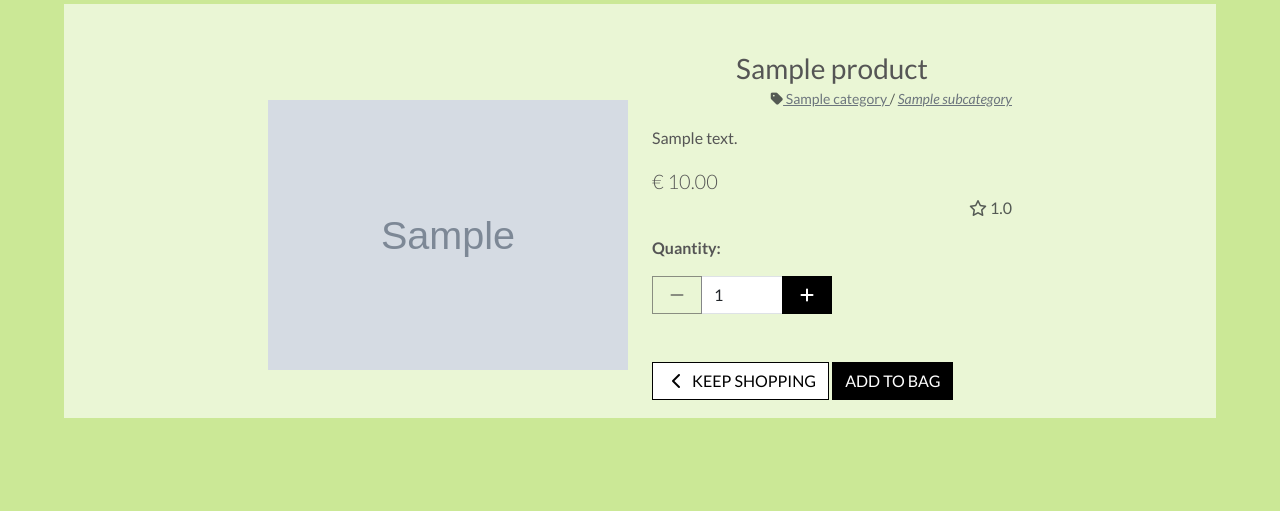
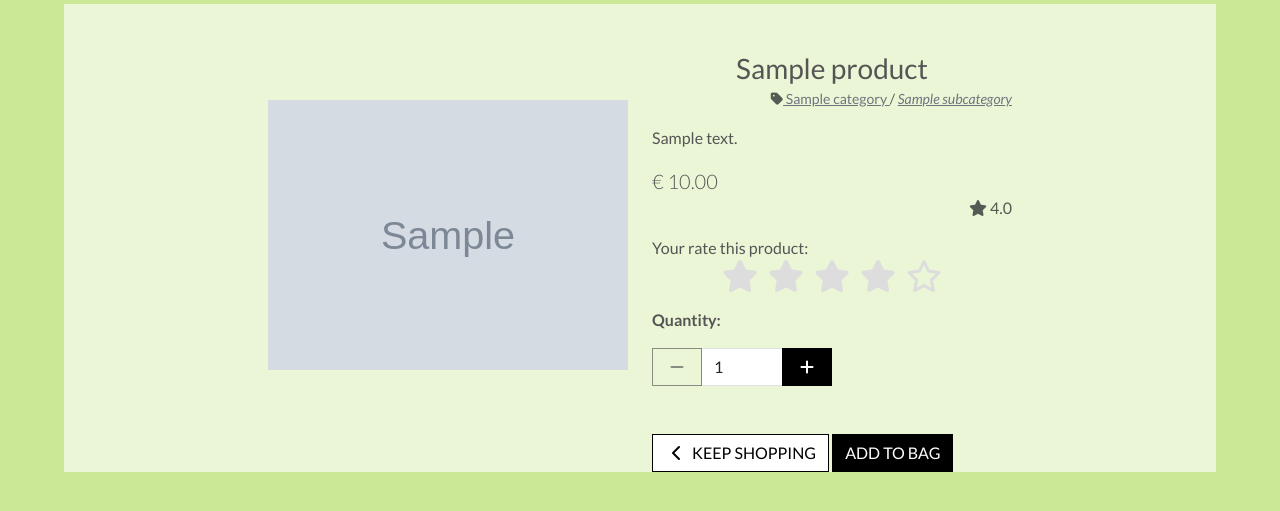
Before and after one commit to TeRRaeB/Project_5, a Django app: page /products/1 in a window 1280 px wide. Shown: the part 160-671 px from the top of the page. Run offline with Django 3.2, Linux system fonts and the light colour scheme; a user stored in the database is signed in; tables that the repository leaves empty hold one stand-in row (values such as "Sample post"); grey boxes marked "Sample" are stand-in pictures; some libraries are stand-ins or nearby versions.

Commit message:
add logic to rate

```diff
--- a/products/models.py
+++ b/products/models.py
@@ -29,7 +29,9 @@ class Product(models.Model):
 
     def rating(self):
         ratings = list(self.ratings.values_list('rating', flat=True)) + list(self.reviews.values_list('rating', flat=True))
-        return round(sum(ratings) / len(ratings), 1) if ratings else 0.0
+        if not ratings:
+            return 0
+        return round(sum(ratings) / len(ratings), 1) if ratings else 0
 
     def total_votes(self):
         return self.ratings.count() + self.reviews.count()
@@ -37,8 +39,8 @@ class Product(models.Model):
 
 class Rating(models.Model):
     user = models.ForeignKey(settings.AUTH_USER_MODEL, on_delete=models.CASCADE)
-    product = models.ForeignKey('Product', related_name='ratings', on_delete=models.CASCADE)
-    rating = models.PositiveSmallIntegerField(choices=[(i, i) for i in range(1, 6)])
+    product = models.ForeignKey(Product, related_name='ratings', on_delete=models.CASCADE)
+    rating = models.IntegerField()
     created_at = models.DateTimeField(auto_now_add=True)
 
     class Meta:
@@ -47,7 +49,7 @@ class Rating(models.Model):
 class Review(models.Model):
     user = models.ForeignKey(settings.AUTH_USER_MODEL, on_delete=models.CASCADE)
     product = models.ForeignKey('Product', related_name='reviews', on_delete=models.CASCADE)
-    rating = models.PositiveSmallIntegerField(choices=[(i, i) for i in range(1, 6)])
+    rating = models.IntegerField()
     comment = models.TextField()
     created_at = models.DateTimeField(auto_now_add=True)
 
--- a/products/templates/products/product_detail.html
+++ b/products/templates/products/product_detail.html
@@ -40,15 +40,33 @@
             <p class="mt-3">{{ product.description }}</p>
             <p class="lead mb-0 text-left font-weight-bold">€ {{ product.price }}</p>
             <p class="text-muted text-end">
-                {% if product.rating < 2 %}
-                        <i class="fa-regular fa-star"></i>
-                    {% elif 2 <= product.rating < 4 %}
-                        <i class="fa-regular fa-star-half"></i>
-                    {% else %}
-                        <i class="fa-solid fa-star"></i>
+                {% if product.rating == 0 %}
+                    <i class="fa-regular fa-star"></i>
+                {% elif product.rating < 2 %}
+                    <i class="fa-regular fa-star"></i>
+                {% elif product.rating >= 2 and product.rating < 4 %}
+                    <i class="fa-solid fa-star-half"></i>
+                {% elif product.rating >= 4 %}
+                    <i class="fa-solid fa-star"></i>
                 {% endif %}
-                        {{ product.rating }}
+                {{ product.rating }}
             </p>
+            <form action="{% url 'rate_product' product.id %}" method="POST" id="rating-form">
+                {% csrf_token %}
+                <div class="rating">
+                    <label for="rating">Your rate this product:</label>
+                    <div class="stars">
+                        {% for i in stars_range %}
+                            {% if i <= user_rating_value %}
+                                <i class="fa-solid fa-star star" data-value="{{ i }}" onclick="setRating({{ i }})"></i>
+                            {% else %}
+                                <i class="fa-regular fa-star star" data-value="{{ i }}" onclick="setRating({{ i }})"></i>
+                            {% endif %}
+                        {% endfor %}
+                    </div>
+                </div>
+                <input type="hidden" name="rating" id="rating-value" value="{{ user_rating_value }}">
+            </form>
             <form class="form" action="{% url 'add_to_bag' product.id %}" method="POST">
                 {% csrf_token %}
                 <div class="form-row">
@@ -99,4 +117,5 @@
 {% block postloadjs %}
 {{ block.super }}
 {% include 'products/includes/quantity_input_script.html' %}
+{% include 'products/includes/rating_script.html' %}
 {% endblock %}
--- a/products/urls.py
+++ b/products/urls.py
@@ -4,4 +4,5 @@ from . import views
 urlpatterns = [
     path('', views.all_products, name='products'),
     path('<product_id>', views.product_detail, name='product_detail'),
+    path('rate_product/<product_id>/', views.rate_product, name='rate_product'),
 ]
--- a/products/views.py
+++ b/products/views.py
@@ -1,6 +1,8 @@
-from django.shortcuts import render, get_object_or_404, redirect, reverse
+from django.shortcuts import render, get_object_or_404, redirect, reverse,HttpResponse
+from django.contrib.auth.decorators import login_required
+from django.db.models.functions import Coalesce
 from django.contrib import messages
-from django.db.models import Q, Avg
+from django.db.models import Q, Avg, Value,FloatField
 from .models import Product, Rating, Category, SubCategory
 
 
@@ -21,7 +23,9 @@ def all_products(request):
             if sortkey == "name":
                 sortkey = "name"
             elif sortkey == "rating":
-                products = products.annotate(rating=Avg("ratings__rating"))
+                products = products.annotate(
+                    rating=Coalesce(Avg("ratings__rating"), Value(0), output_field=FloatField())
+                    )
                 sortkey = "rating"
             elif sortkey == "category":
                 sortkey = "category__name"
@@ -67,12 +71,41 @@ def all_products(request):
     return render(request, "products/products.html", context)
 
 
+@login_required
 def product_detail(request, product_id):
-    """A view to show detail product"""
 
     product = get_object_or_404(Product, pk=product_id)
+    user_rating = Rating.objects.filter(user=request.user, product=product).first()
+    if user_rating:
+        user_rating_value = user_rating.rating
+    else:
+        user_rating_value = 0
+    stars_range = range(1, 6)
+
     context = {
         "product": product,
+        "user_rating_value": user_rating_value,
+        "stars_range": stars_range,
     }
 
     return render(request, "products/product_detail.html", context)
+
+@login_required
+def rate_product(request, product_id):
+    product = Product.objects.get(id=product_id)
+    rating_value = request.POST.get('rating')
+    if rating_value is None:
+        return HttpResponse("Rating is required", status=400)
+
+    rating_value = int(rating_value)
+
+    rating, created = Rating.objects.get_or_create(
+        user=request.user, product=product,
+        defaults={'rating': rating_value}
+    )
+
+    if not created:
+        rating.rating = rating_value
+        rating.save()
+
+    return redirect('product_detail', product_id=product_id)
--- a/static/css/style.css
+++ b/static/css/style.css
@@ -219,6 +219,28 @@ fieldset > .form-group {
     padding-bottom: 2%;
 }
 
+.rating .stars {
+    display: flex;
+    justify-content: center;
+    cursor: pointer;
+}
+
+.rating .star {
+    font-size: 2rem;
+    color: #ddd;
+    margin: 0 5px;
+    transition: color 0.3s;
+}
+
+.rating .star:hover,
+.rating .star.hovered {
+    color: gold;
+}
+
+.rating .star.selected {
+    color: gold;
+}
+
 
 @media (min-width: 1200px){
     .container {
```
Also changed, not shown: products/templates/products/includes/rating_script.html (added, +63 -0 lines), products/templates/products/products.html (+10 -8 lines), templates/base.html (+5 -5 lines), products/migrations/0002_auto_20250226_1146.py (added), products/migrations/0003_alter_rating_product.py (added).
